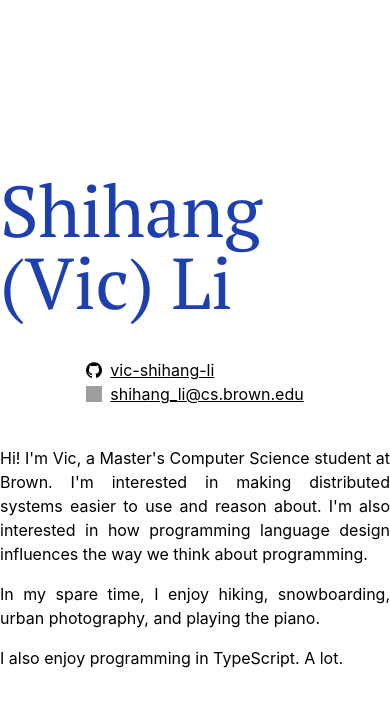
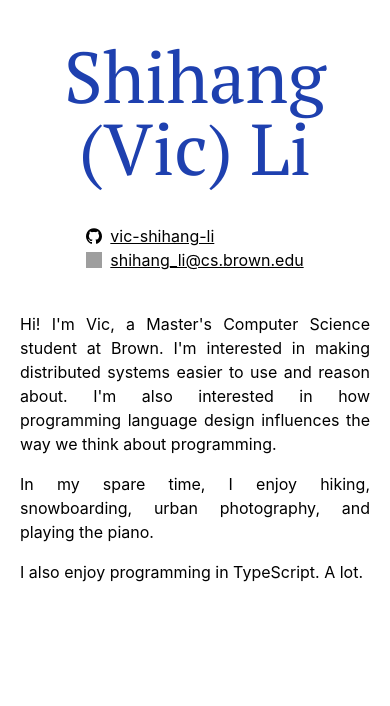
Before and after one commit to vic-lsh/vli, a Next.js app: page / in a window 390 px wide. Shown: the top 706 px of the page. Built offline with nearby package versions, Linux system fonts and the light colour scheme; grey boxes are pictures that could not be loaded.

Commit message:
feat: add mobile layout optimization

```diff
--- a/pages/index.tsx
+++ b/pages/index.tsx
@@ -1,5 +1,6 @@
 import Head from "next/head";
 import Image from "next/image";
+import React from "react";
 import { LinkToNewTab } from "../components/link-new-tab";
 
 const GH_URL = "https://www.github.com/vic-shihang-li";
@@ -14,8 +15,10 @@ export default function Home() {
         <link rel="icon" href="/favicon.svg" />
       </Head>
 
-      <main className="flex flex-col h-screen justify-center items-center">
-        <h1 className="text-7xl text-blue-800 font-serif">Shihang (Vic) Li</h1>
+      <main className="flex flex-col h-screen py-10 px-5 md:justify-center items-center">
+        <h1 className="text-center text-7xl text-blue-800 font-serif">
+          Shihang (Vic) Li
+        </h1>
 
         <div className="m-10 flex flex-col justify-center items-start">
           <LinkToNewTab href={GH_URL}>
```
